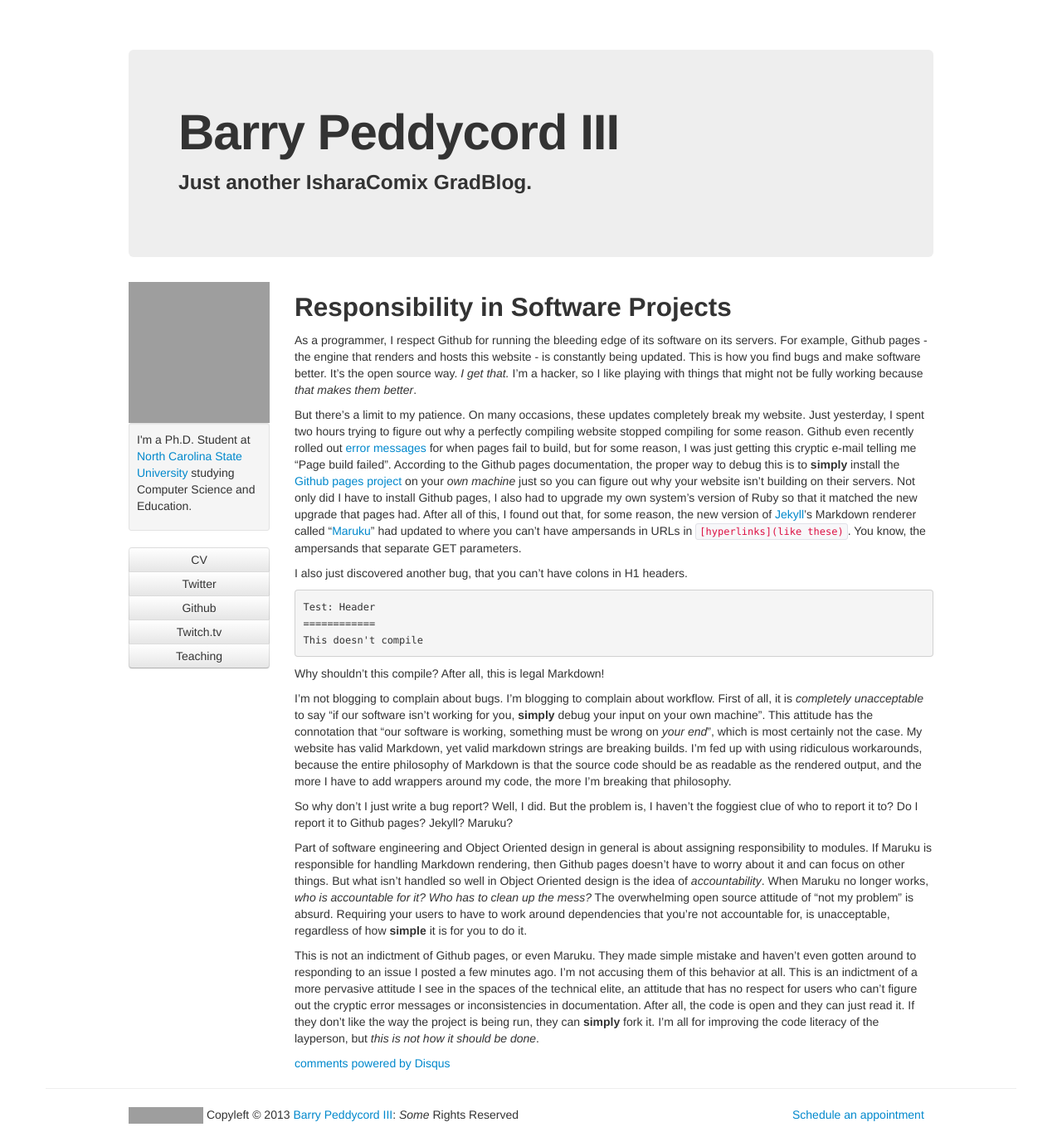
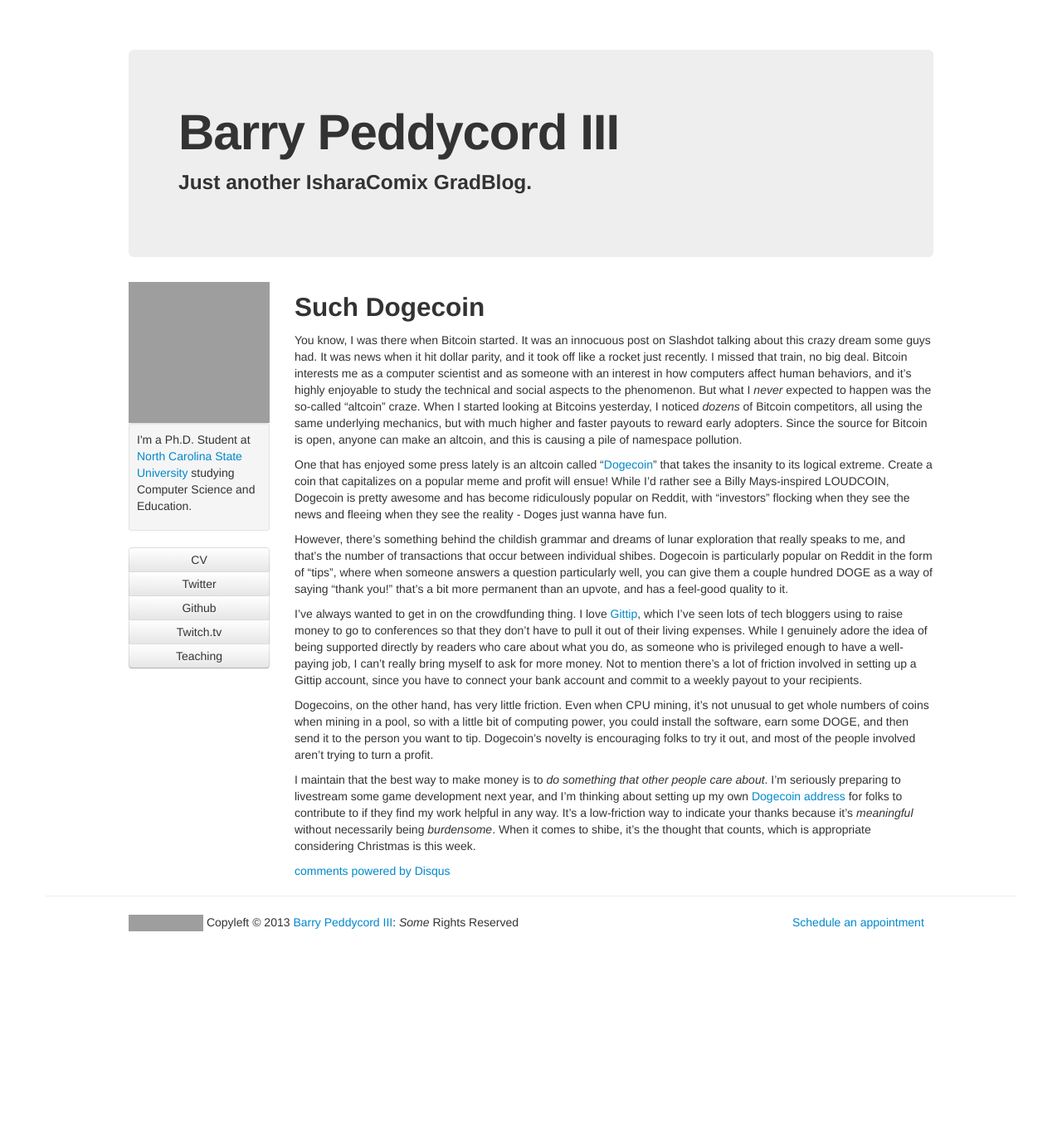
Before and after one commit to isharacomix/oldsite, a Jekyll site: the page built from _posts/2013-12-21-such-dogecoin.md, in a window 1280 px wide. Shown: the whole page at 83% size. Built offline with Jekyll 4.4.1, drawn with Linux system fonts in a browser that asks for light colours; comment, search, counter and statistics services are not loaded; after the commit the page ends 1133 px from its top, so only the background shows below that; grey boxes are pictures that could not be loaded.

Commit message:
Dogecoin post.

````diff
--- a/_posts/2013-12-21-such-dogecoin.md
+++ b/_posts/2013-12-21-such-dogecoin.md
@@ -1,23 +1,15 @@
 ---
 layout: post
-title: Responsibility in Software Projects
+title: Such Dogecoin
 ---
-As a programmer, I respect Github for running the bleeding edge of its software on its servers. For example, Github pages - the engine that renders and hosts this website - is constantly being updated. This is how you find bugs and make software better. It's the open source way. *I get that.* I'm a hacker, so I like playing with things that might not be fully working because *that makes them better*.
+You know, I was there when Bitcoin started. It was an innocuous post on Slashdot talking about this crazy dream some guys had. It was news when it hit dollar parity, and it took off like a rocket just recently. I missed that train, no big deal. Bitcoin interests me as a computer scientist and as someone with an interest in how computers affect human behaviors, and it's highly enjoyable to study the technical and social aspects to the phenomenon. But what I *never* expected to happen was the so-called "altcoin" craze. When I started looking at Bitcoins yesterday, I noticed *dozens* of Bitcoin competitors, all using the same underlying mechanics, but with much higher and faster payouts to reward early adopters. Since the source for Bitcoin is open, anyone can make an altcoin, and this is causing a pile of namespace pollution.
 
-But there's a limit to my patience. On many occasions, these updates completely break my website. Just yesterday, I spent two hours trying to figure out why a perfectly compiling website stopped compiling for some reason. Github even recently rolled out [error messages](https://github.com/blog/1706-descriptive-error-messages-for-failed-github-pages-builds) for when pages fail to build, but for some reason, I was just getting this cryptic e-mail telling me "Page build failed". According to the Github pages documentation, the proper way to debug this is to **simply** install the [Github pages project](https://github.com/github/pages-gem) on your *own machine* just so you can figure out why your website isn't building on their servers. Not only did I have to install Github pages, I also had to upgrade my own system's version of Ruby so that it matched the new upgrade that pages had. After all of this, I found out that, for some reason, the new version of [Jekyll](https://github.com/jekyll/jekyll)'s Markdown renderer called "[Maruku](https://github.com/bhollis/maruku)" had updated to where you can't have ampersands in URLs in ```[hyperlinks](like these)```. You know, the ampersands that separate GET parameters.
+One that has enjoyed some press lately is an altcoin called "[Dogecoin](http://www.businessinsider.com/what-is-dogecoin-2013-12)" that takes the insanity to its logical extreme. Create a coin that capitalizes on a popular meme and profit will ensue! While I'd rather see a Billy Mays-inspired LOUDCOIN, Dogecoin is pretty awesome and has become ridiculously popular on Reddit, with "investors" flocking when they see the news and fleeing when they see the reality - Doges just wanna have fun.
 
-I also just discovered another bug, that you can't have colons in H1 headers.
+However, there's something behind the childish grammar and dreams of lunar exploration that really speaks to me, and that's the number of transactions that occur between individual shibes. Dogecoin is particularly popular on Reddit in the form of "tips", where when someone answers a question particularly well, you can give them a couple hundred DOGE as a way of saying "thank you!" that's a bit more permanent than an upvote, and has a feel-good quality to it.
 
-    Test: Header
-    ============
-    This doesn't compile
+I've always wanted to get in on the crowdfunding thing. I love [Gittip](http://gittip.com), which I've seen lots of tech bloggers using to raise money to go to conferences so that they don't have to pull it out of their living expenses. While I genuinely adore the idea of being supported directly by readers who care about what you do, as someone who is privileged enough to have a well-paying job, I can't really bring myself to ask for more money. Not to mention there's a lot of friction involved in setting up a Gittip account, since you have to connect your bank account and commit to a weekly payout to your recipients.
 
-Why shouldn't this compile? After all, this is legal Markdown!
+Dogecoins, on the other hand, has very little friction. Even when CPU mining, it's not unusual to get whole numbers of coins when mining in a pool, so with a little bit of computing power, you could install the software, earn some DOGE, and then send it to the person you want to tip. Dogecoin's novelty is encouraging folks to try it out, and most of the people involved aren't trying to turn a profit.
 
-I'm not blogging to complain about bugs. I'm blogging to complain about workflow. First of all, it is *completely unacceptable* to say "if our software isn't working for you, **simply** debug your input on your own machine". This attitude has the connotation that "our software is working, something must be wrong on *your end*", which is most certainly not the case. My website has valid Markdown, yet valid markdown strings are breaking builds. I'm fed up with using ridiculous workarounds, because the entire philosophy of Markdown is that the source code should be as readable as the rendered output, and the more I have to add wrappers around my code, the more I'm breaking that philosophy.
-
-So why don't I just write a bug report? Well, I did. But the problem is, I haven't the foggiest clue of who to report it to? Do I report it to Github pages? Jekyll? Maruku?
-
-Part of software engineering and Object Oriented design in general is about assigning responsibility to modules. If Maruku is responsible for handling Markdown rendering, then Github pages doesn't have to worry about it and can focus on other things. But what isn't handled so well in Object Oriented design is the idea of *accountability*. When Maruku no longer works, *who is accountable for it? Who has to clean up the mess?* The overwhelming open source attitude of "not my problem" is absurd. Requiring your users to have to work around dependencies that you're not accountable for, is unacceptable, regardless of how **simple** it is for you to do it.
-
-This is not an indictment of Github pages, or even Maruku. They made simple mistake and haven't even gotten around to responding to an issue I posted a few minutes ago. I'm not accusing them of this behavior at all. This is an indictment of a more pervasive attitude I see in the spaces of the technical elite, an attitude that has no respect for users who can't figure out the cryptic error messages or inconsistencies in documentation. After all, the code is open and they can just read it. If they don't like the way the project is being run, they can **simply** fork it. I'm all for improving the code literacy of the layperson, but *this is not how it should be done*.
+I maintain that the best way to make money is to *do something that other people care about*. I'm seriously preparing to livestream some game development next year, and I'm thinking about setting up my own [Dogecoin address](http://isharacomix.org/doge) for folks to contribute to if they find my work helpful in any way. It's a low-friction way to indicate your thanks because it's *meaningful* without necessarily being *burdensome*. When it comes to shibe, it's the thought that counts, which is appropriate considering Christmas is this week.
````
